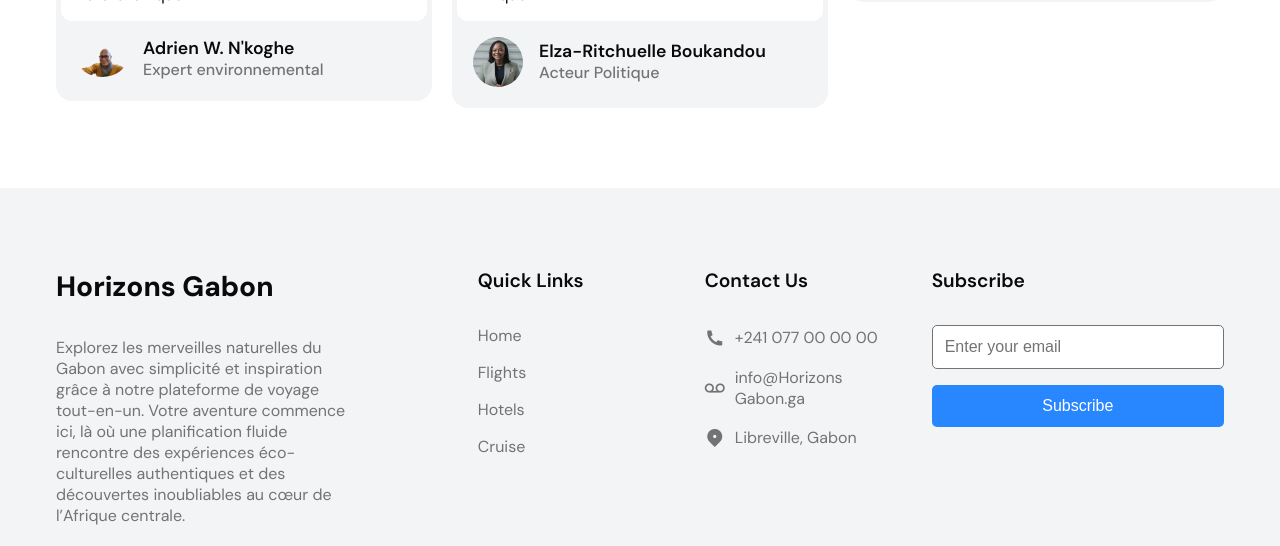
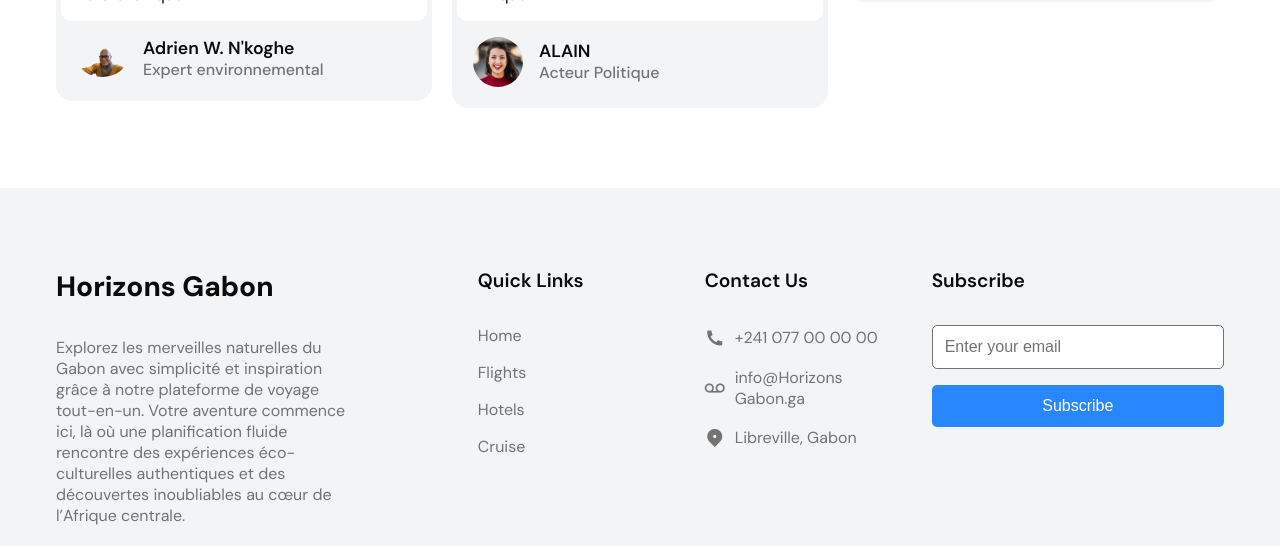
Before and after one commit to nnangassejb10/landing_page, a plain HTML site: page index.html in a window 1280 px wide. Shown: the part 4407-4953 px from the top of the page. Drawn offline with nearby package versions, Linux system fonts and the light colour scheme.

Commit message:
Description claire de la modification

```diff
--- a/index.html
+++ b/index.html
@@ -311,9 +311,9 @@
                   comme une destination émergente en Afrique.
               </div>
               <div class="client__details">
-                <img src="assets/elza_b.jpg" alt="elza_b" />
+                <img src="assets/client-3.jpg" alt="elza_b" />
                 <div>
-                  <h4>Elza-Ritchuelle Boukandou</h4>
+                  <h4>ALAIN</h4>
                   <h5>Acteur Politique</h5>
                 </div>
               </div>
```
